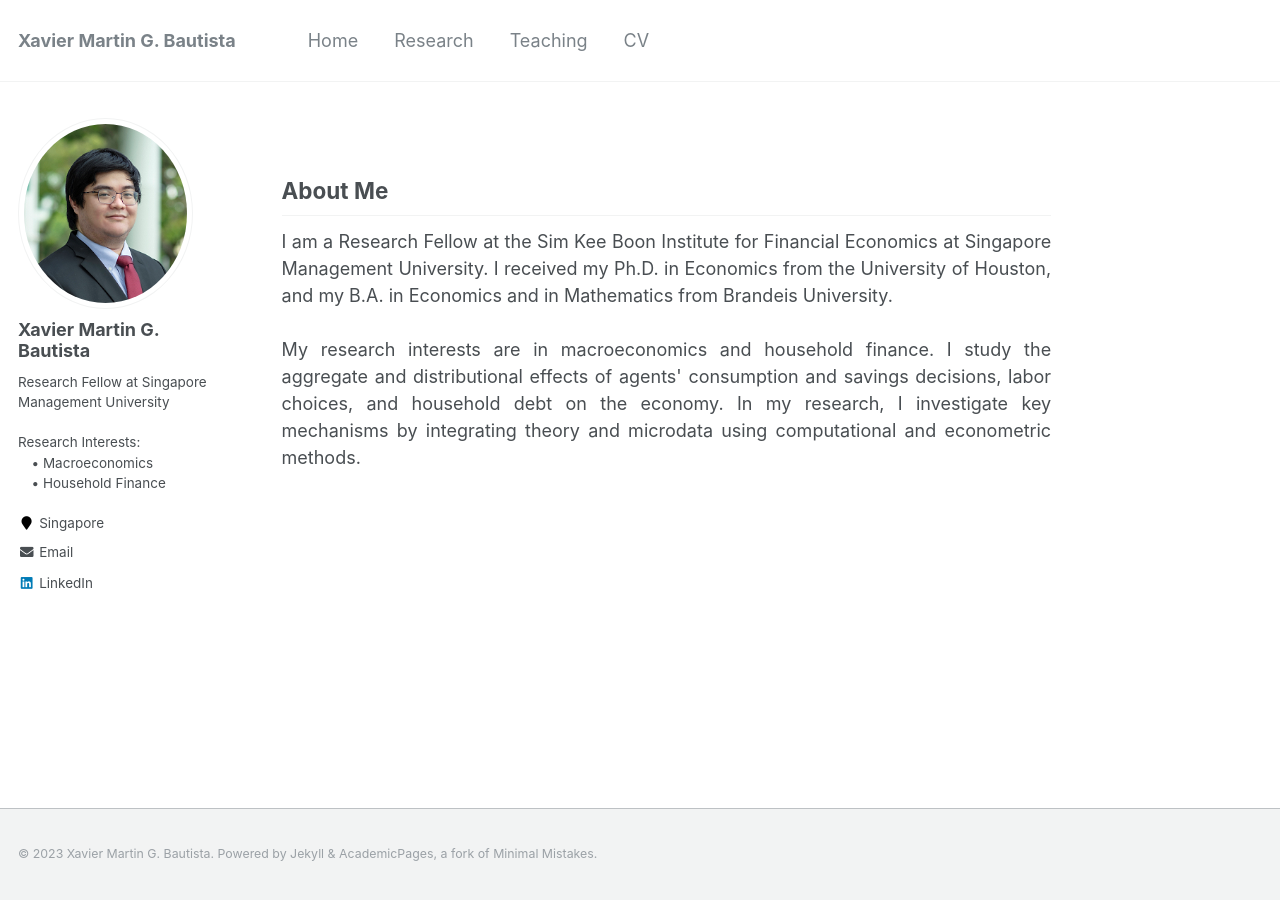
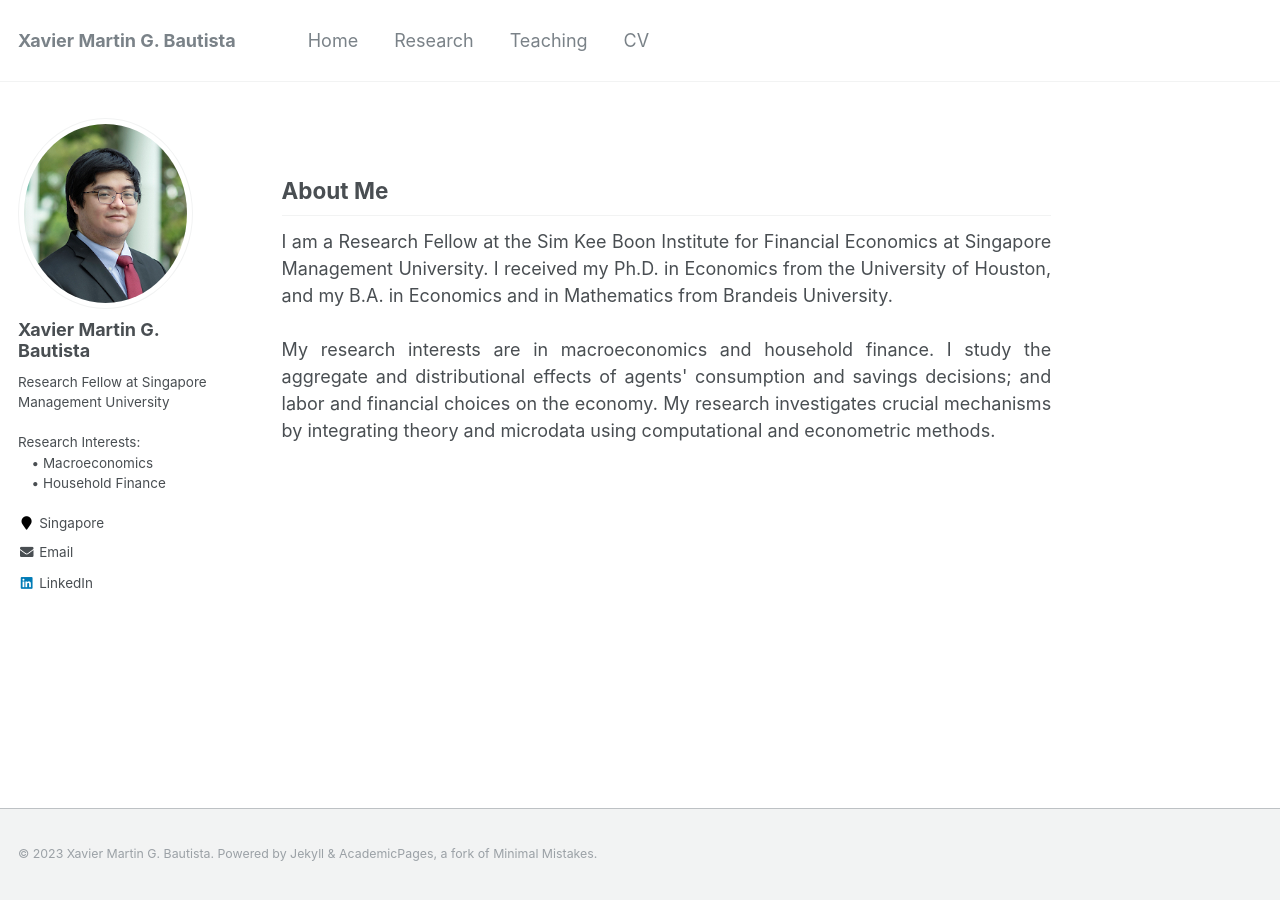
Before and after one commit to xmgbautista/xmgbautista.github.io, a Jekyll site: the page built from _pages/about.md, in a window 1280 px wide. Built offline with Jekyll 4.4.1, drawn with Linux system fonts in a browser that asks for light colours.

Commit message:
Update about.md

```diff
--- a/_pages/about.md
+++ b/_pages/about.md
@@ -22,6 +22,6 @@ Economics from the University of Houston, and my B.A. in Economics and in Mathem
 <br>
 <br>
 My research interests are in macroeconomics and household finance. I study the aggregate and distributional effects of agents' consumption
-and savings decisions, labor choices, and household debt on the economy. In my research, I investigate key mechanisms by integrating theory
+and savings decisions; and labor and financial choices on the economy. My research investigates crucial mechanisms by integrating theory
 and microdata using computational and econometric methods.
 </p>
```
